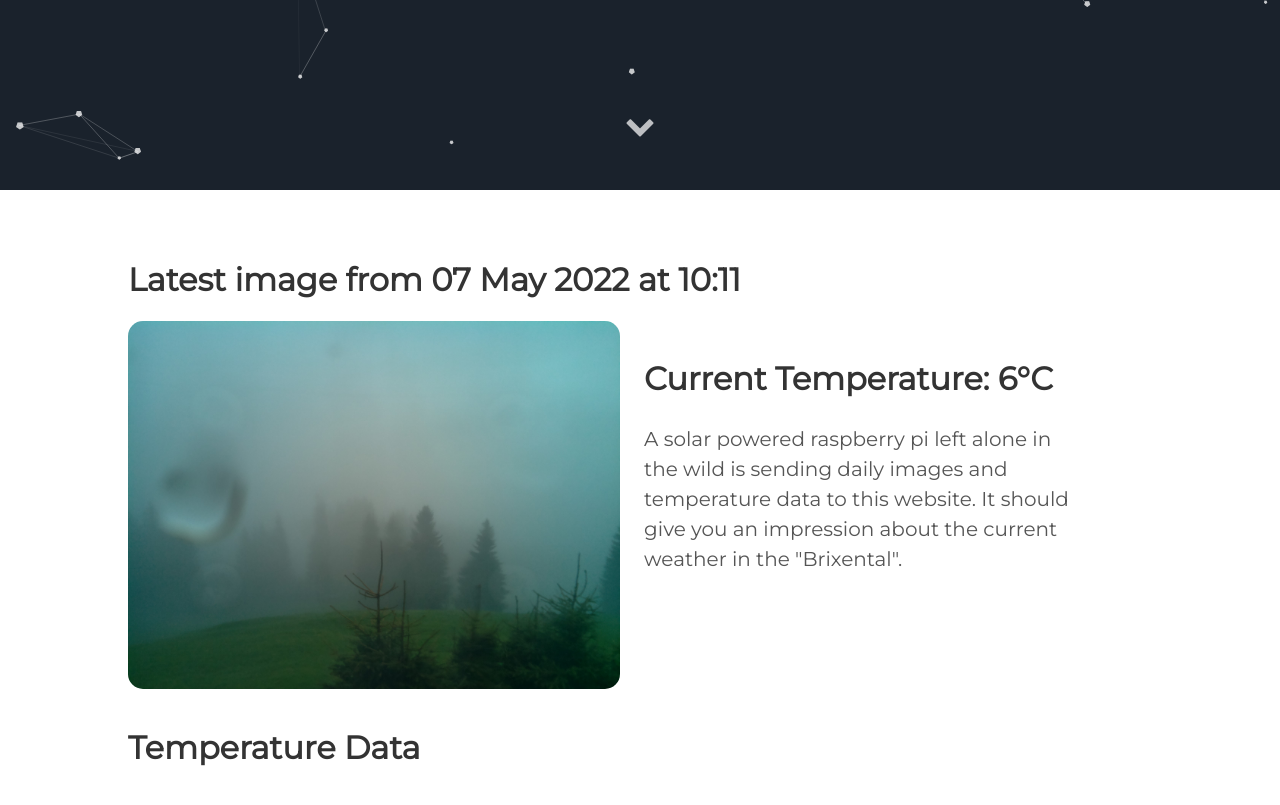
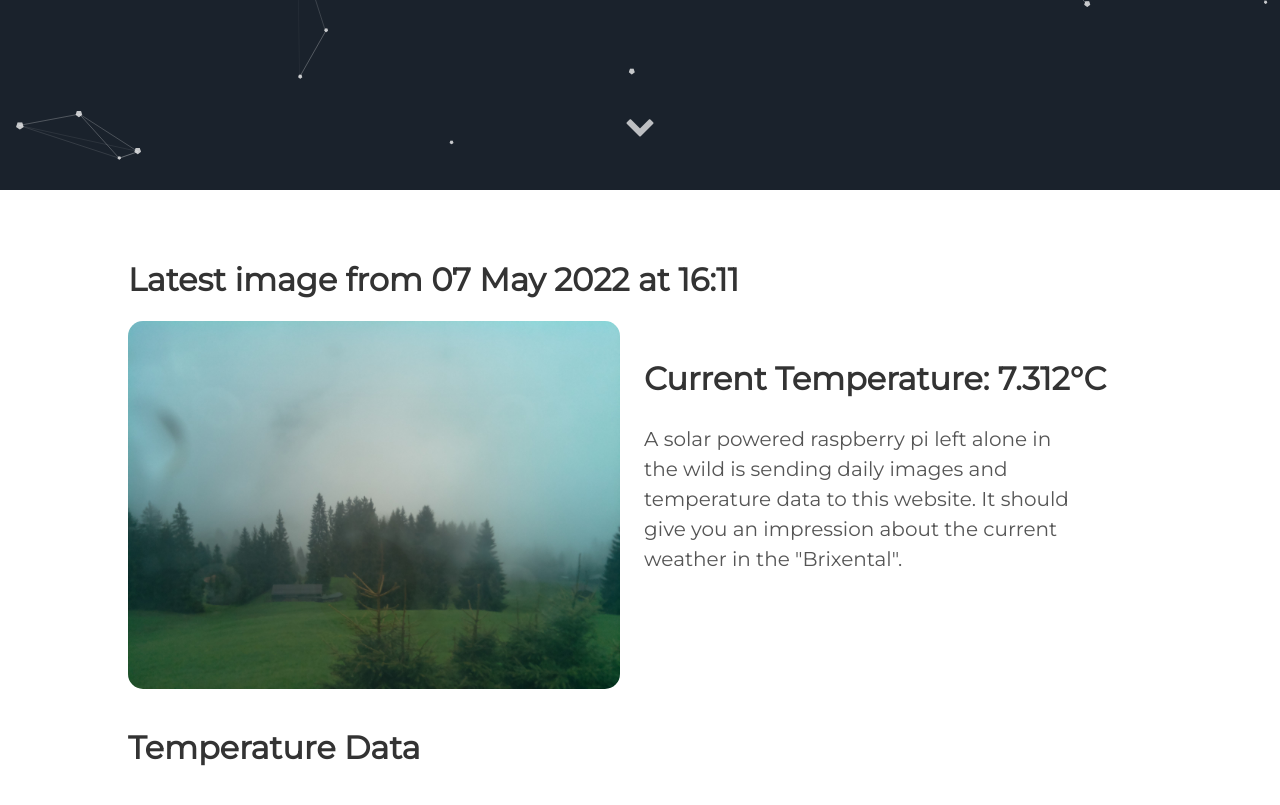
Before and after one commit to vektorious/vektorious.github.io, a Jekyll site: the page built from resources/huette.md, in a window 1280 px wide and 900 px high, scrolled down 710 px. Shown: the top 805 px of the window. Built offline with Jekyll 4.4.1, drawn with Linux system fonts in a browser that asks for light colours.

Commit message:
I'm a bot beep boop

```diff
--- a/resources/huette.md
+++ b/resources/huette.md
@@ -6,13 +6,13 @@
 description: 'Live image from the Austrian alps'
 twitter_text: ' '
 ---
-## Latest image from 07 May 2022 at 10:11
+## Latest image from 07 May 2022 at 16:11
 <div class="huette">
   <div class="huette-image">
     <img src="{{ "/assets/img/huette.jpg" | prepend: site.baseurl }}">
   </div>
   <div class="huette-text">
-        <h2>Current Temperature: 6°C</h2>
+        <h2>Current Temperature: 7.312°C</h2>
         <p>A solar powered raspberry pi left alone in the wild is sending daily images and temperature data to this website. It should give you an impression about the current weather in the "Brixental".</p>
 
   </div>
```
Also changed, not shown: rpi-script/2022-05-07_160938.txt (renamed from rpi-script/2022-05-07_100936.txt, +5 -5 lines), rpi-script/huette.md (+2 -2 lines), assets/img/huette.jpg, assets/img/temp_plot.png, rpi-script/temp_plot.png, 1 other file.
